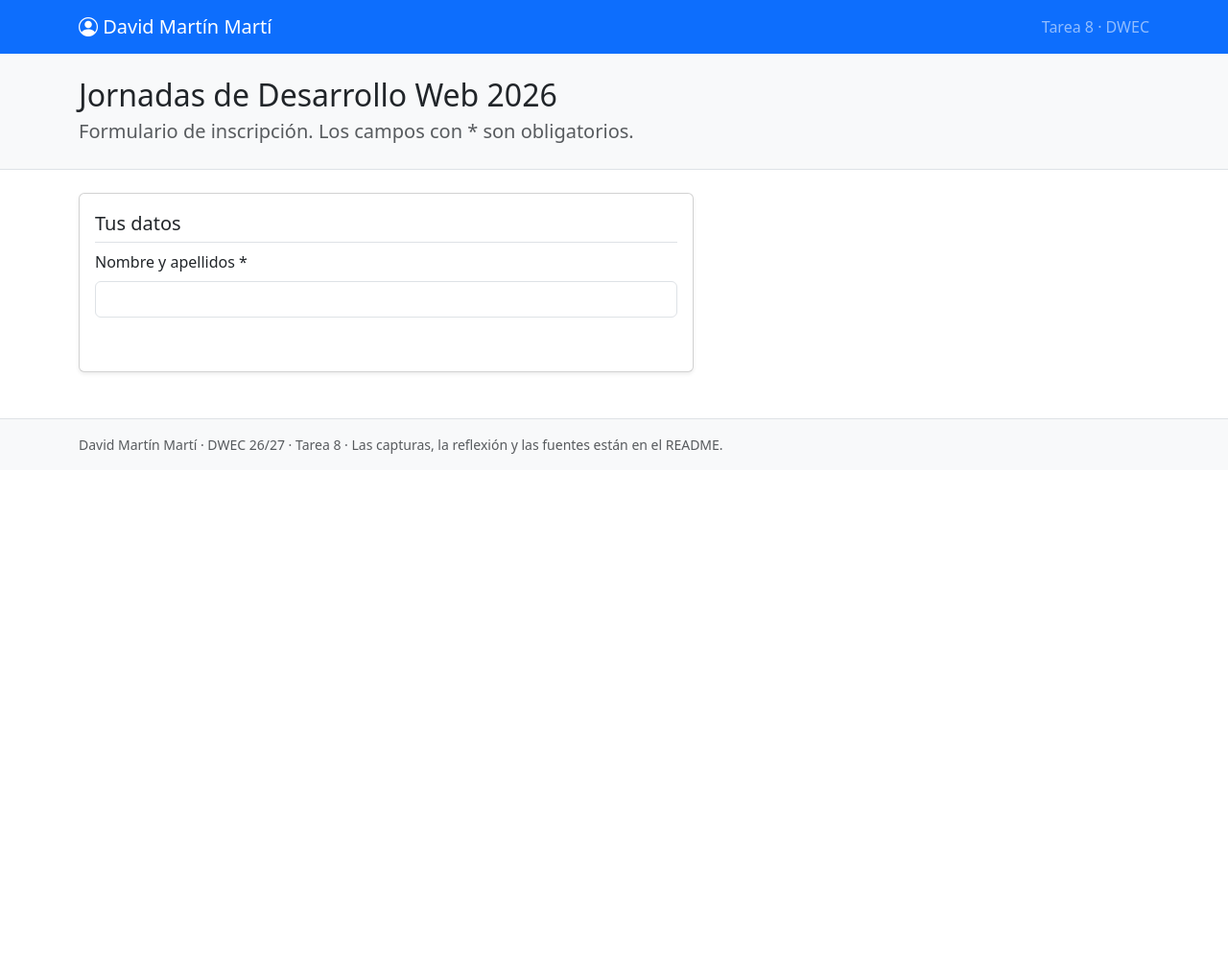
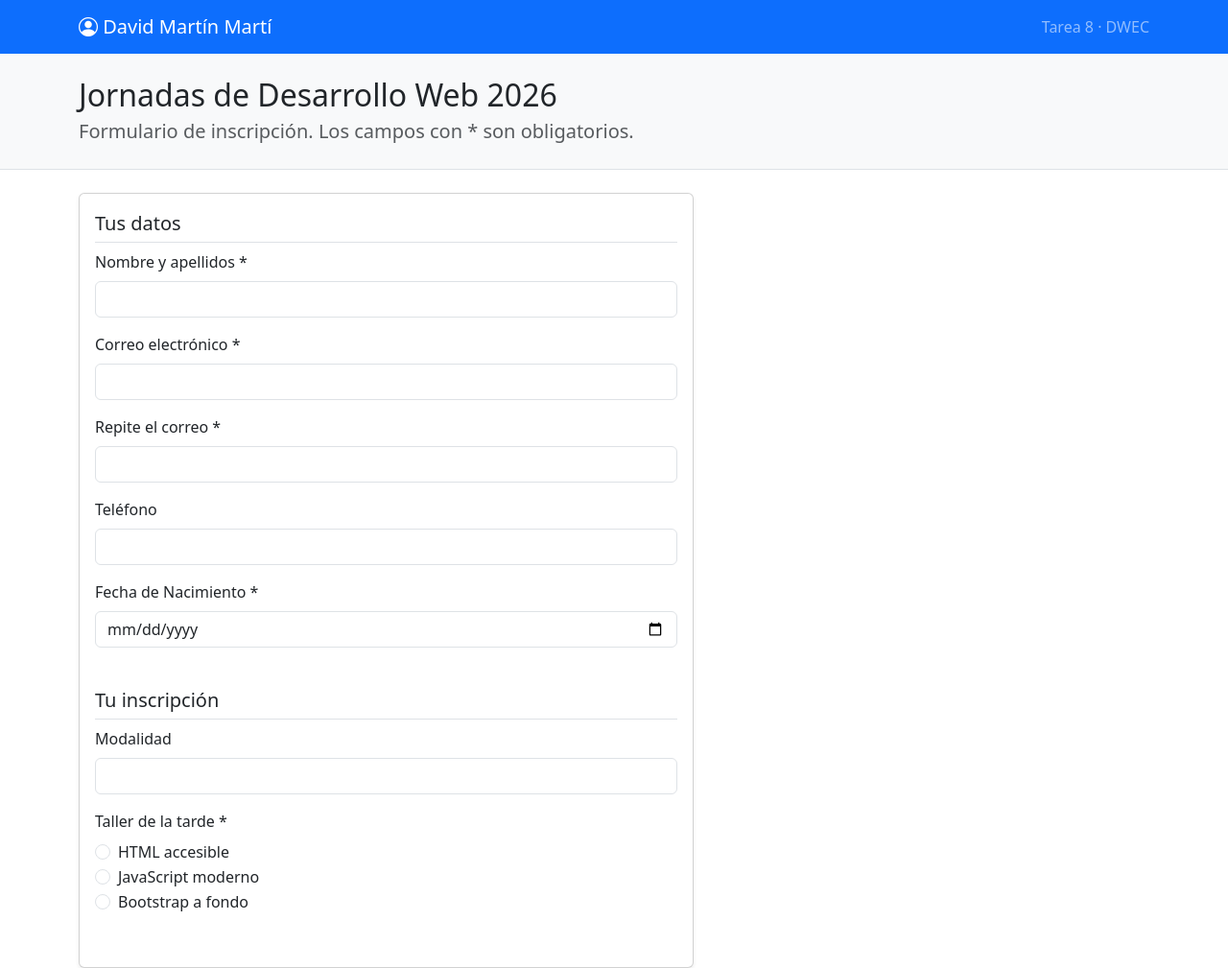
Before and after one commit to Dmm123d/dwec-dmartin, a plain HTML site: page tema08/index.html in a window 1280 px wide. Shown: the top 1009 px of the page at 96% size. Before the commit the page ends 800 px from the top, so only its background shows below. Drawn offline with nearby package versions, Linux system fonts and the light colour scheme.

Commit message:
Parte del Ejercicio 1 realizado

```diff
--- a/tema08/index.html
+++ b/tema08/index.html
@@ -55,7 +55,7 @@
               <fieldset class="mb-4">
                 <legend class="fs-5 border-bottom pb-1">Tus datos</legend>
 
-                <!-- EL MODELO: un campo completo, con sus atributos de validación (ejercicio 2) -->
+                <!-- Nombre y Apellidos -->
                 <div class="mb-3">
                   <label for="nombre" class="form-label">Nombre y apellidos *</label>
                   <input type="text" id="nombre" name="nombre" class="form-control" autocomplete="name"
@@ -64,8 +64,80 @@
                   <div class="invalid-feedback"></div>
                 </div>
 
+                <!-- Correo electrónico -->
+                <div class="mb-3">
+                  <label for="email" class="form-label">Correo electrónico *</label>
+                  <input type="email" id="email" name="email" class="form-control" autocomplete="email"
+                         required>
+                  <div class="invalid-feedback"></div>
+                </div>
+
+                <!-- Repite el correo -->
+                <div class="mb-3">
+                  <label for="email2" class="form-label">Repite el correo *</label>
+                  <input type="email" id="email2" class="form-control" autocomplete="email"
+                         required>
+                  <div class="invalid-feedback"></div>
+                </div>
+
+                <!-- Teléfono -->
+                <div class="mb-3">
+                  <label for="telefono" class="form-label">Teléfono</label>
+                  <input type="tel" id="telefono" name="telefono" class="form-control" autocomplete="tel"
+                         pattern="^\d{9}$" required>
+                  <div class="invalid-feedback"></div>
+                </div>
+
+                <!-- Fecha de Nacimiento -->
+                <div class="mb-3">
+                  <label for="nacimiento" class="form-label">Fecha de Nacimiento *</label>
+                  <input type="date" id="nacimiento" name="nacimiento" class="form-control" autocomplete="bday"
+                         min="1940-01-01" max="2010-12-31" required>
+                  <div class="invalid-feedback"></div>
+                </div>
+
                 <!-- TODO: correo (email), «Repite el correo» (email2, SIN name), teléfono (telefono)
                            y fecha de nacimiento (nacimiento). Dos por fila con la rejilla de Bootstrap. -->
+
+              </fieldset>
+
+              <fieldset class="mb-4">
+                <legend class="fs-5 border-bottom pb-1">Tu inscripción</legend>
+
+                <!-- Modalidad -->
+                <div class="mb-3">
+                  <label for="modalidad" class="form-label">Modalidad</label>
+                  <input type="select" id="modalidad" name="modalidad" class="form-control" required>
+                  <div class="invalid-feedback"></div>
+                </div>
+
+                <!-- Taller de la tarde -->
+                <div class="mb-3">
+                  <p class="form-label">Taller de la tarde *</p>
+
+                  <div class="form-check">
+                    <input class="form-check-input" type="radio" name="taller" id="html" value="html_accesible" required>
+                    <label class="form-check-label" for="html">
+                      HTML accesible
+                    </label>
+                  </div>
+
+                  <div class="form-check">
+                    <input class="form-check-input" type="radio" name="taller" id="js" value="javascript_moderno" required>
+                    <label class="form-check-label" for="js">
+                      JavaScript moderno
+                    </label>
+                  </div>
+
+                  <div class="form-check">
+                    <input class="form-check-input" type="radio" name="taller" id="bootstrap" value="bootstrap_a_fondo" required>
+                    <label class="form-check-label" for="bootstrap">
+                      Bootstrap a fondo
+                    </label>
+                  </div>
+
+
+                </div>
 
               </fieldset>
 
```
